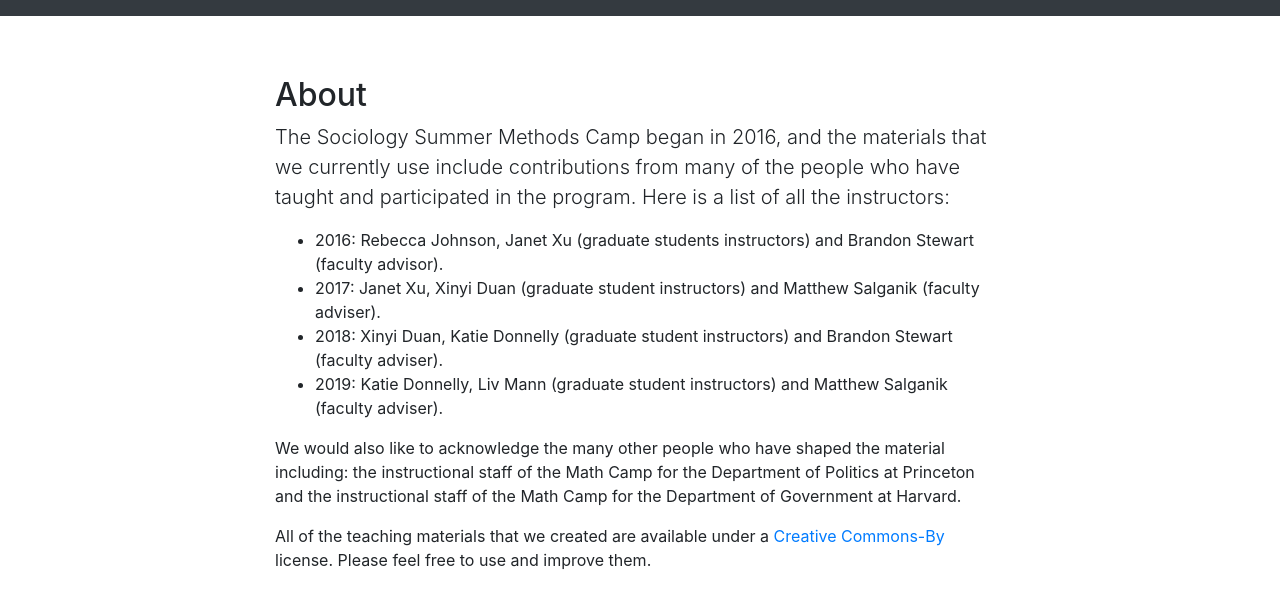
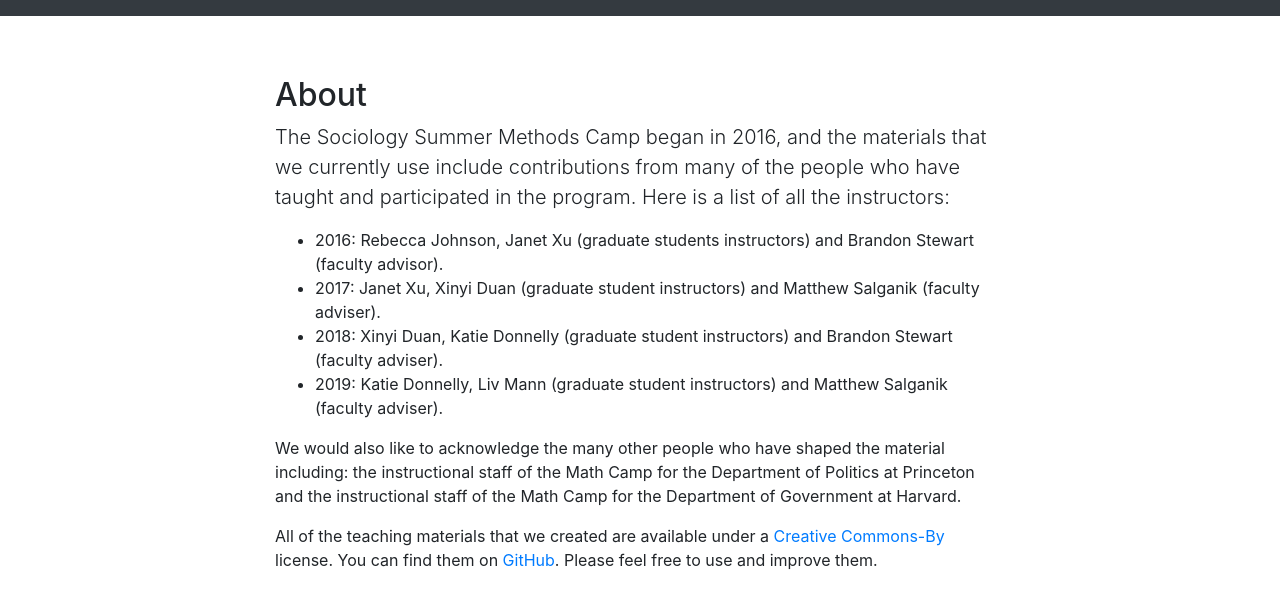
Before and after one commit to bstewart/princeton_methods_camp, a Jekyll site: the page built from about.md, in a window 1280 px wide. Shown: the top 609 px of the page. Built offline with Jekyll 4.4.1, drawn with Linux system fonts in a browser that asks for light colours; our own code applies the rules of GitHub Pages for plain Markdown files.

Commit message:
adding link to github repo

```diff
--- a/about.md
+++ b/about.md
@@ -9,4 +9,4 @@
 
 We would also like to acknowledge the many other people who have shaped the material including: the instructional staff of the Math Camp for the Department of Politics at Princeton and the instructional staff of the Math Camp for the Department of Government at Harvard.
 
-All of the teaching materials that we created are available under a [Creative Commons-By](https://creativecommons.org/licenses/by/4.0/) license.  Please feel free to use and improve them.
+All of the teaching materials that we created are available under a [Creative Commons-By](https://creativecommons.org/licenses/by/4.0/) license. You can find them on [GitHub](https://github.com/bstewart/princeton_methods_camp). Please feel free to use and improve them.
```
